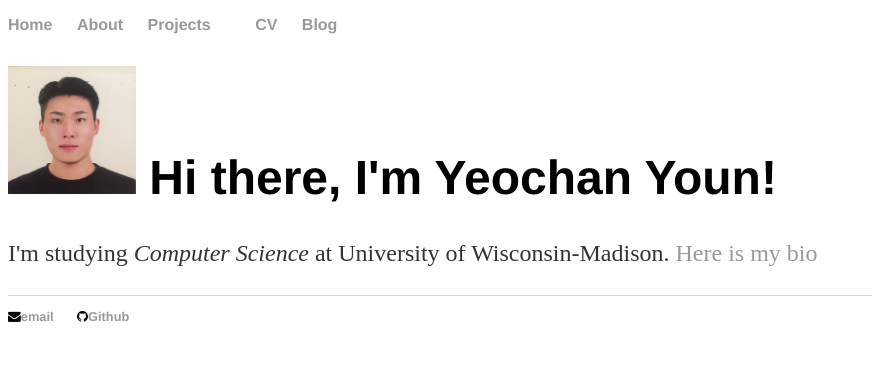
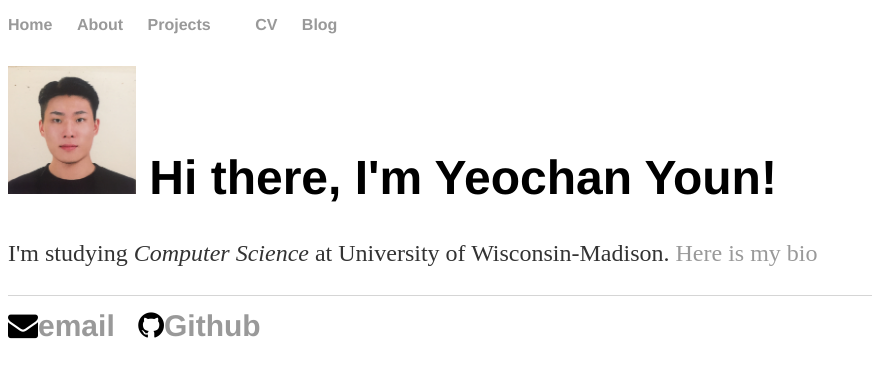
Before and after one commit to YeochanYoun119/YeochanYoun119.github.io, a Jekyll site: the page built from index.html, in a window 1280 px wide. Shown: the top 378 px of the page, without its empty margins (0-872 px from the left). Built offline with Jekyll 4.4.1, drawn with Linux system fonts in a browser that asks for light colours; nearby versions of some CDN libraries.

Commit message:
Update default.html

```diff
--- a/_layouts/default.html
+++ b/_layouts/default.html
@@ -23,8 +23,8 @@
 			</div><!-- /.container -->
 			<footer>
 	    		<ul>
-	        		<li><i class="fa fa-envelope" aria-hidden="true"></i><a href="mailto:yyoun5@wisc.edu">email</a></li>
-	        		<li><i class="fa fa-github"></i><a href="https://github.com/YeochanYoun119">Github</a></li>
+	        		<li style="font-size:30px"><i class="fa fa-envelope" aria-hidden="true"></i><a href="mailto:yyoun5@wisc.edu">email</a></li>
+	        		<li style="font-size:30px"><i class="fa fa-github"></i><a href="https://github.com/YeochanYoun119">Github</a></li>
 				</ul>
 			</footer>
 		</body>
```
